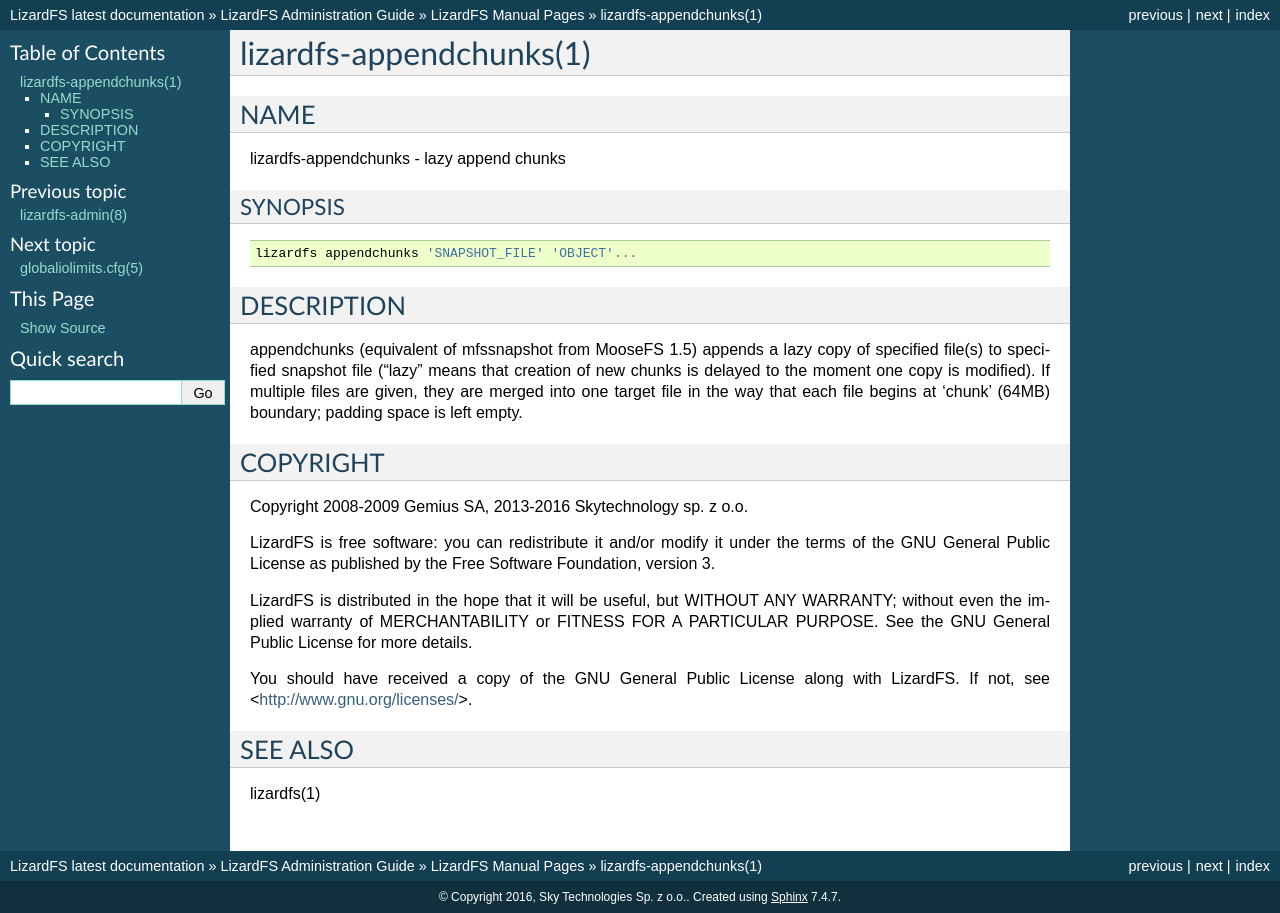
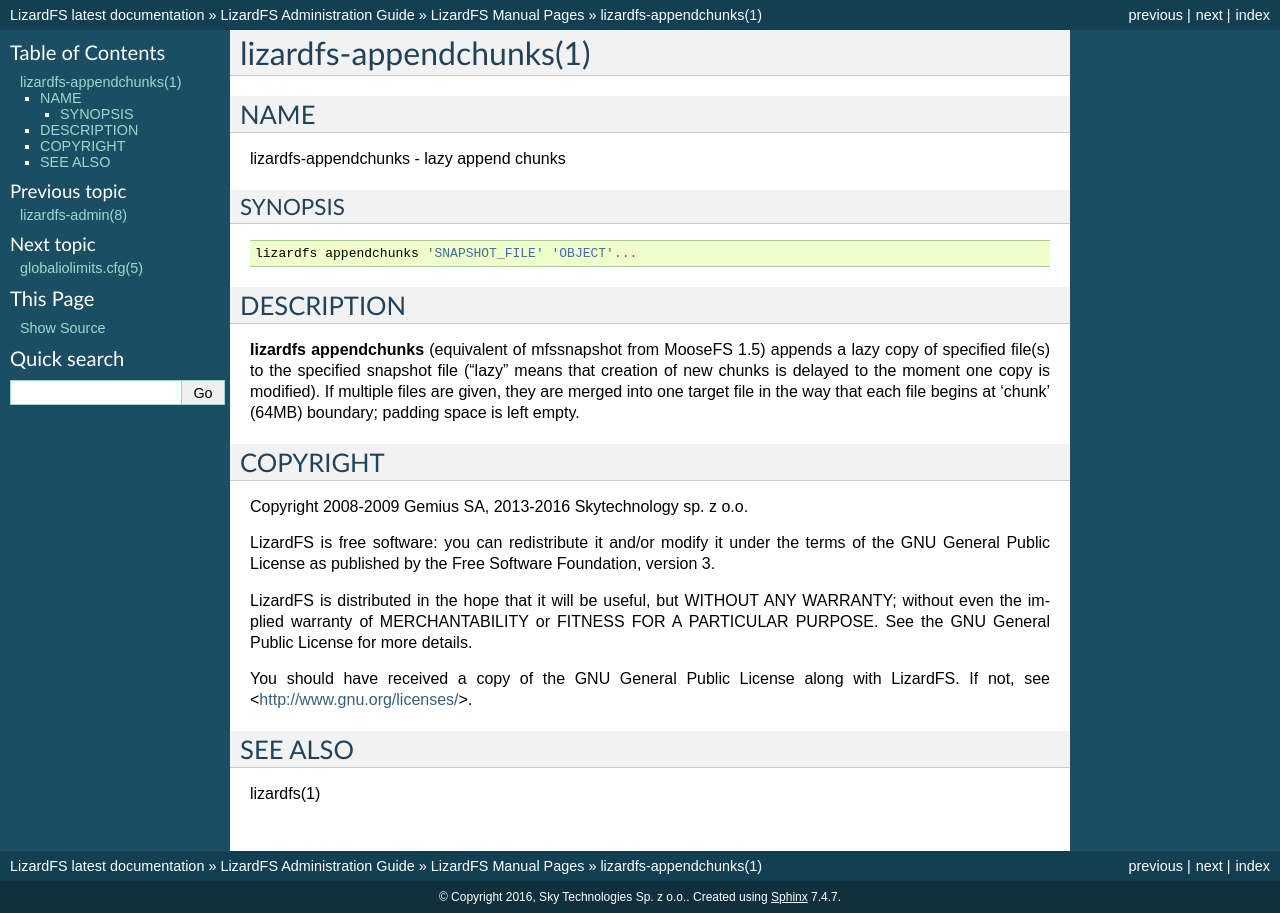
Before and after one commit to lizardfs/documentation, a Sphinx documentation site: the page built from source/man/lizardfs-appendchunks.1.rst, in a window 1280 px wide. Built offline with Sphinx 7.4.7, drawn with Linux system fonts in a browser that asks for light colours; pages that are not in the unit, such as notebooks, are missing from menus.

Commit message:
doc: changed manpages from asciidoc to restructured text

```diff
--- a/source/man/iolimits.cfg.5.rst
+++ b/source/man/iolimits.cfg.5.rst
@@ -22,10 +22,11 @@
 COPYRIGHT
 =========
 
-Copyright 2008-2009 Gemius SA, 2013-2015 Skytechnology sp. z o.o.
+Copyright 2008-2009 Gemius SA, 2013-2016 Skytechnology sp. z o.o.
 
 LizardFS is free software: you can redistribute it and/or modify it under the
-terms of the GNU General Public License as published by the Free Software Foundation, version 3.
+terms of the GNU General Public License as published by the Free Software
+Foundation, version 3.
 
 LizardFS is distributed in the hope that it will be useful, but WITHOUT ANY
 WARRANTY; without even the implied warranty of MERCHANTABILITY or FITNESS FOR
--- a/source/man/lizardfs-admin.8.rst
+++ b/source/man/lizardfs-admin.8.rst
@@ -130,3 +130,8 @@
 
 You should have received a copy of the GNU General Public License along with
 LizardFS. If not, see <http://www.gnu.org/licenses/>.
+
+SEE ALSO
+========
+
+lizardfs(7)
--- a/source/man/lizardfs-appendchunks.1.rst
+++ b/source/man/lizardfs-appendchunks.1.rst
@@ -19,11 +19,11 @@
 DESCRIPTION
 ===========
 
-appendchunks (equivalent of mfssnapshot from MooseFS 1.5) appends a lazy copy
-of specified file(s) to specified snapshot file ("lazy" means that creation of
-new chunks is delayed to the moment one copy is modified). If multiple files
-are given, they are merged into one target file in the way that each file
-begins at 'chunk' (64MB) boundary; padding space is left empty.
+**lizardfs appendchunks** (equivalent of mfssnapshot from MooseFS 1.5) appends
+a lazy copy of specified file(s) to the specified snapshot file ("lazy" means
+that creation of new chunks is delayed to the moment one copy is modified). If
+multiple files are given, they are merged into one target file in the way that
+each file begins at 'chunk' (64MB) boundary; padding space is left empty.
 
 COPYRIGHT
 =========
--- a/source/man/lizardfs-cgiserver.8.rst
+++ b/source/man/lizardfs-cgiserver.8.rst
@@ -63,4 +63,4 @@
 SEE ALSO
 ========
 
-moosefs(7)
+lizardfs(7)
```
Also changed, not shown: source/man/mfsmount.1.rst (+17 -16 lines).
